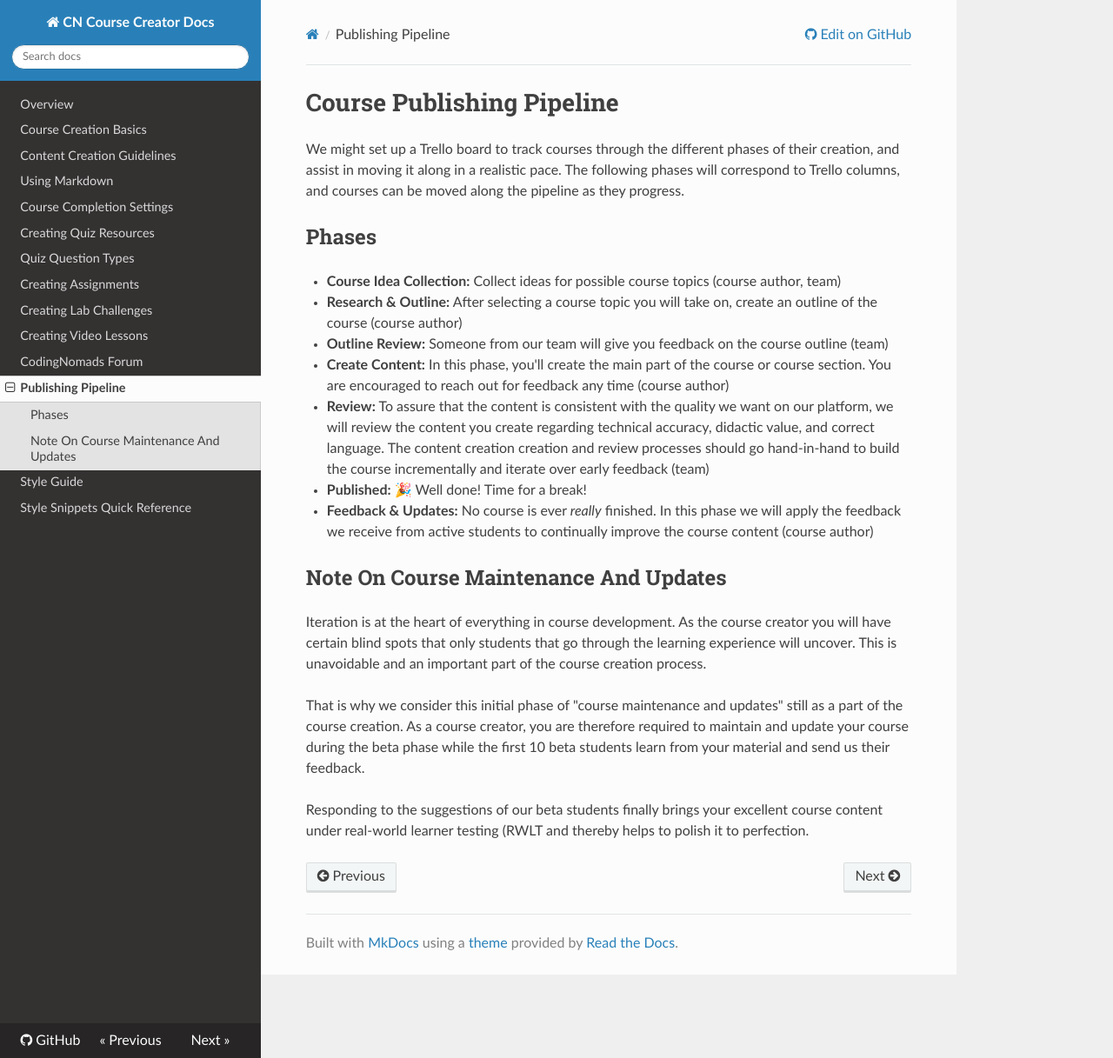
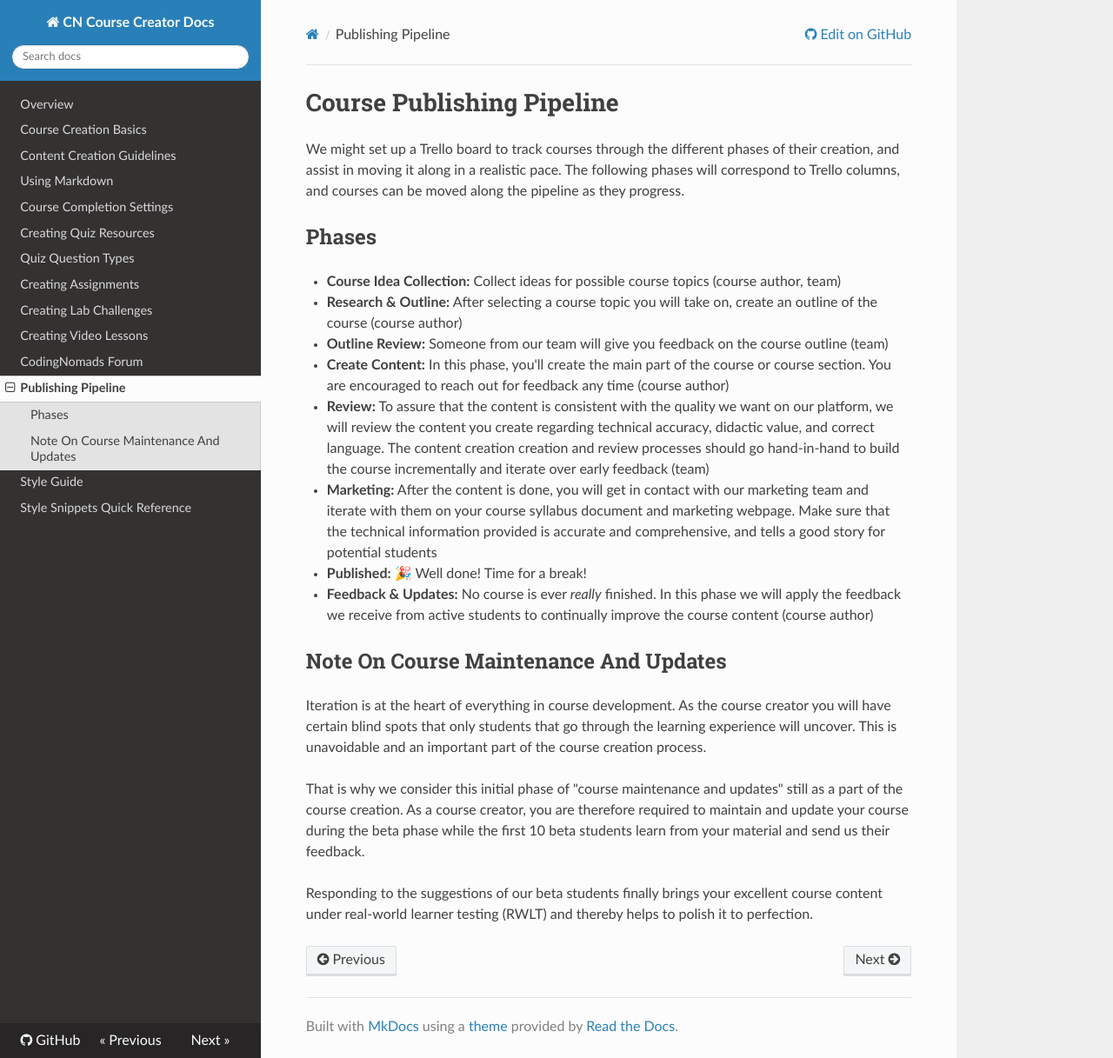
Before and after one commit to iansedano/creator-docs, an MkDocs documentation site: the page built from docs/10-publishing-pipeline.md, in a window 1280 px wide and 1217 px high. Shown: the whole window at 87% size. Built offline with MkDocs 1.6.1, drawn with Linux system fonts in a browser that asks for light colours; nearby versions of some CDN libraries.

Commit message:
Add marketing stage to pipeline

```diff
--- a/docs/10-publishing-pipeline.md
+++ b/docs/10-publishing-pipeline.md
@@ -9,6 +9,7 @@ We might set up a Trello board to track courses through the different phases of
 * **Outline Review:** Someone from our team will give you feedback on the course outline (team)
 * **Create Content:** In this phase, you'll create the main part of the course or course section. You are encouraged to reach out for feedback any time (course author)
 * **Review:** To assure that the content is consistent with the quality we want on our platform, we will review the content you create regarding technical accuracy, didactic value, and correct language. The content creation creation and review processes should go hand-in-hand to build the course incrementally and iterate over early feedback (team)
+* **Marketing:** After the content is done, you will get in contact with our marketing team and iterate with them on your course syllabus document and marketing webpage. Make sure that the technical information provided is accurate and comprehensive, and tells a good story for potential students
 * **Published:** 🎉 Well done! Time for a break!
 * **Feedback & Updates:** No course is ever _really_ finished. In this phase we will apply the feedback we receive from active students to continually improve the course content (course author)
 
@@ -18,4 +19,4 @@ Iteration is at the heart of everything in course development. As the course cre
 
 That is why we consider this initial phase of "course maintenance and updates" still as a part of the course creation. As a course creator, you are therefore required to maintain and update your course during the beta phase while the first 10 beta students learn from your material and send us their feedback.
 
-Responding to the suggestions of our beta students finally brings your excellent course content under real-world learner testing (RWLT and thereby helps to polish it to perfection.
+Responding to the suggestions of our beta students finally brings your excellent course content under real-world learner testing (RWLT) and thereby helps to polish it to perfection.
```
